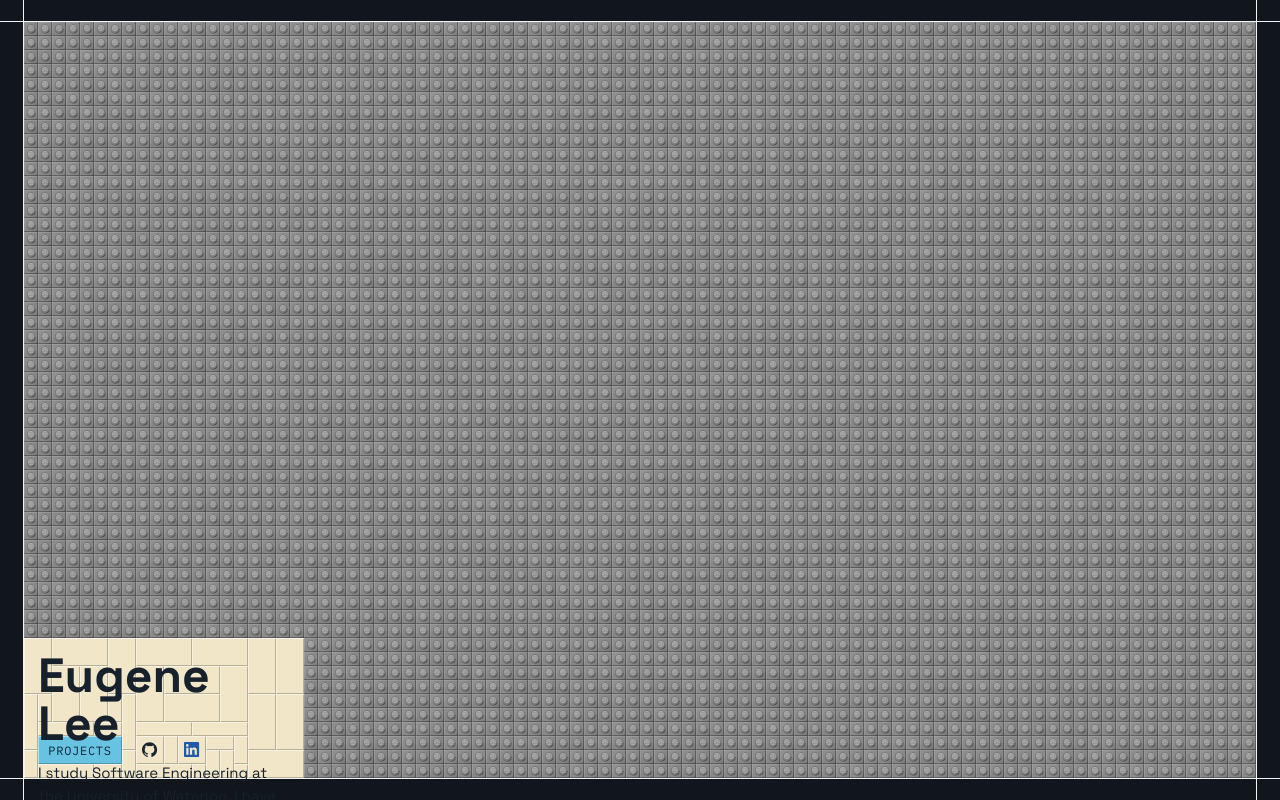
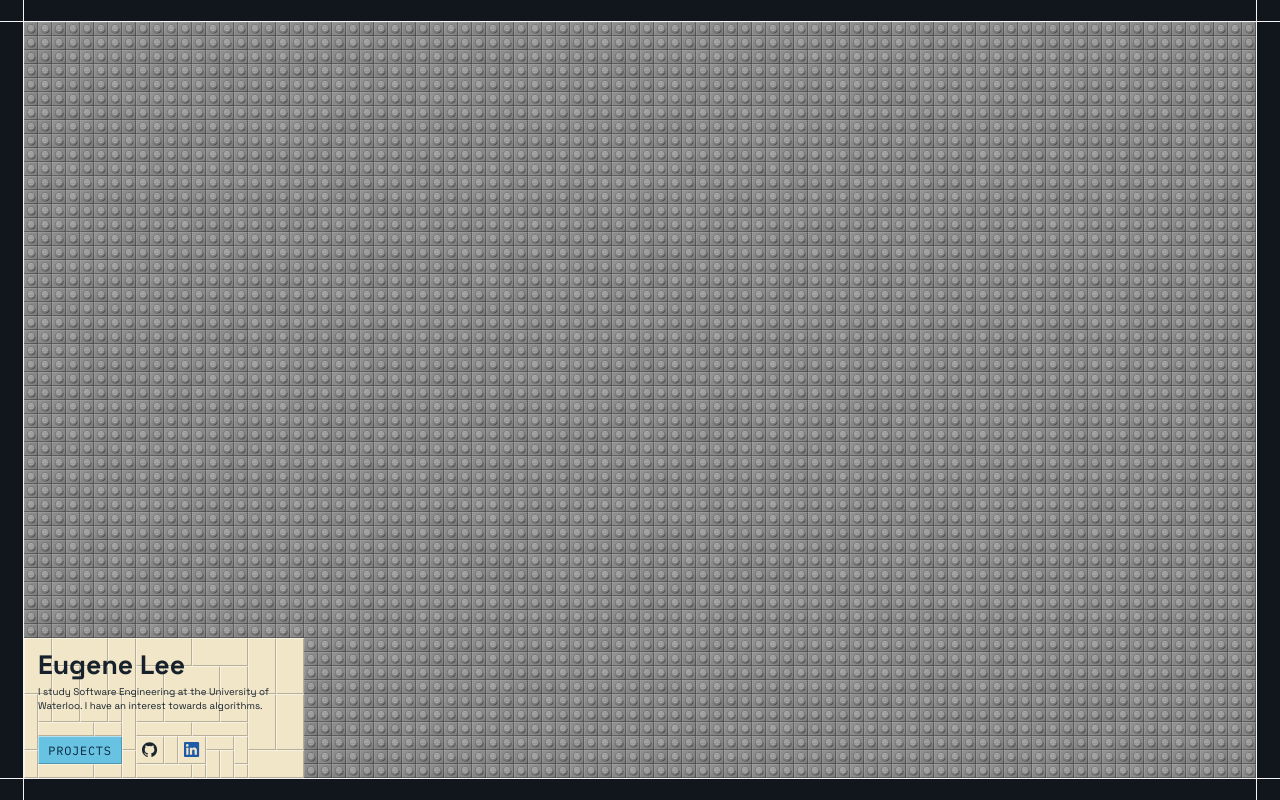
Before and after one commit to eu-lee/portfolio, a React (Vite) app: page / in a window 1280 px wide. Built offline with nearby package versions, Linux system fonts and the light colour scheme.

Commit message:
feat: Nameplate text scaling

```diff
--- a/src/styles.css
+++ b/src/styles.css
@@ -10,7 +10,7 @@
   --ink: #16212B;
   --muted: #68706B;
   --line: #E5E7E3;
-  --paper: #FAFAF7;
+  --paper: #F4ECD7;
   --dark: #10161B;
 }
 
@@ -50,8 +50,7 @@ button {
   min-height: 100svh;
   overflow: hidden;
   /* The wall is fitted to a whole number of studs and centred, so a thin ring of
-     the hero shows around it as a border. Keep that ring a deliberate dark frame
-     rather than the azure that used to bleed through the seams. */
+     the hero shows around it as a border. */
   background: var(--dark);
   /* Lock native pinch-zoom and pan gestures that start on the hero. */
   touch-action: none;
@@ -75,6 +74,7 @@ button {
 
 .frame-line {
   position: absolute;
+  /* White wires so the 3x3 grid stays visible on the dark frame. */
   background: var(--white);
 }
 
@@ -177,8 +177,12 @@ button {
 }
 
 .nameplate-text h1 {
-  margin-bottom: 14px;
-  font-size: clamp(30px, 5.4vw, 48px);
+  /* Sized in stud units (--stud is the live stud size) so the heading scales
+     with the nameplate at every resolution instead of with the viewport. Kept
+     small enough that heading + paragraph fit above the button row (the text
+     budget is ~6 studs tall) rather than spilling over the buttons. */
+  margin-bottom: calc(var(--stud) * 0.45);
+  font-size: calc(var(--stud) * 1.9);
   /* line-height 1 (not <1) so the glyphs don't bleed above their line box and
      the name reads as a clean 1 stud below the plate's top padding. */
   line-height: 1;
@@ -188,9 +192,10 @@ button {
 .nameplate-text p {
   margin: 0;
   /* No max-width: let the text fill the padded plate and wrap right at the
-     1-stud padding edge instead of stopping short. */
-  font-size: clamp(12px, 1.5vw, 15px);
-  line-height: 1.5;
+     1-stud padding edge instead of stopping short. Sized in stud units so it
+     scales with the plate. */
+  font-size: calc(var(--stud) * 0.7);
+  line-height: 1.4;
 }
 
 .eyebrow {
```
